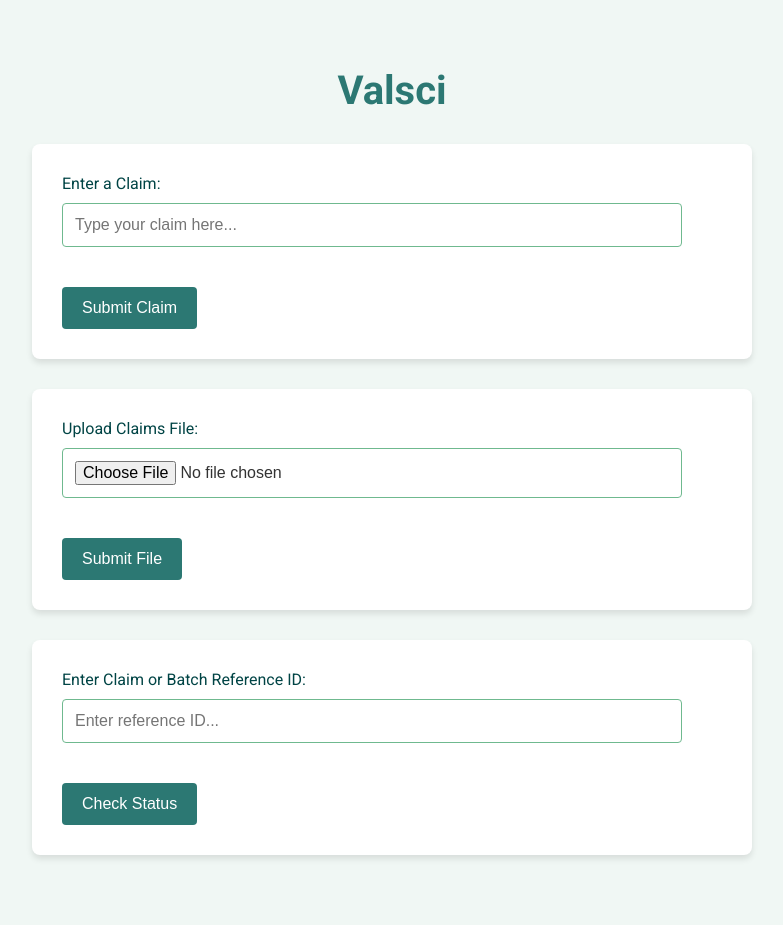
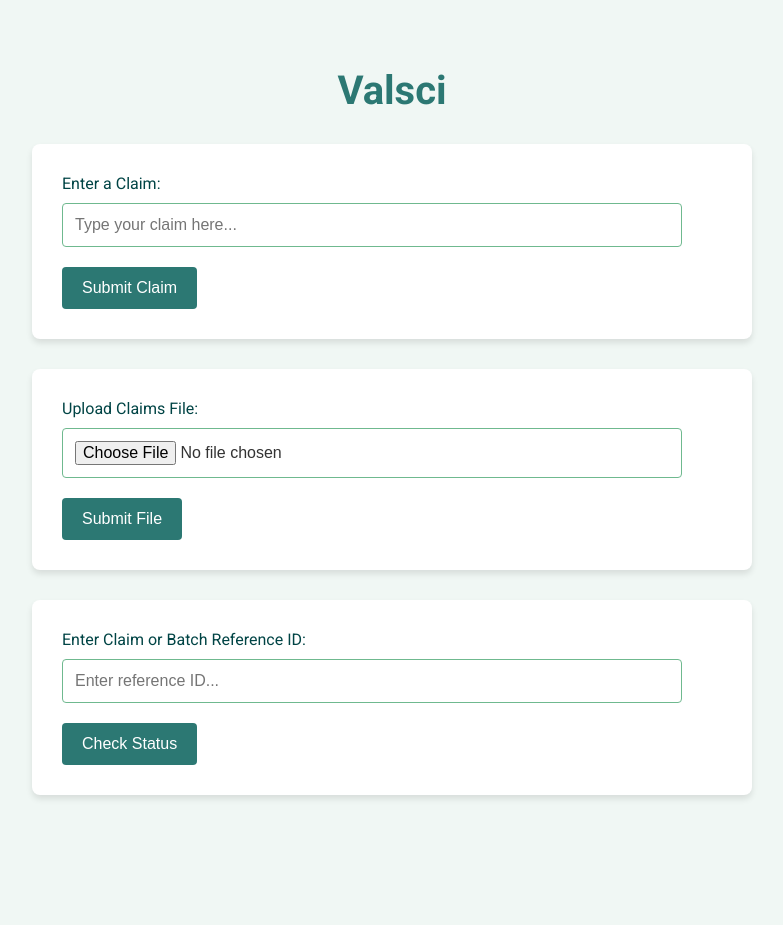
Before and after one commit to bricee98/Valsci, a Flask app: page / in a window 1280 px wide. Shown: the whole page, without its empty margins (248-1031 px from the left). After the commit the page ends 799 px from the top, so only its background shows below. Run offline with Flask 3, Linux system fonts and the light colour scheme; parts of the project's set-up code (start-up, migrations or seed data) failed here and were passed over.

Commit message:
Update styles.css

```diff
--- a/app/static/styles.css
+++ b/app/static/styles.css
@@ -64,17 +64,16 @@ label {
     font-weight: 500;
 }
 
-input[type="text"], input[type="file"] {
+input[type="text"], input[type="file"], input[type="password"] {
     width: 90%;
     padding: 12px;
-    margin-bottom: 20px;
     border: 1px solid var(--secondary-color);
     border-radius: 4px;
     font-size: 16px;
     transition: border-color 0.3s ease;
 }
 
-input[type="text"]:focus, input[type="file"]:focus {
+input[type="text"]:focus, input[type="file"]:focus, input[type="password"]:focus {
     outline: none;
     border-color: var(--primary-color);
 }
```
